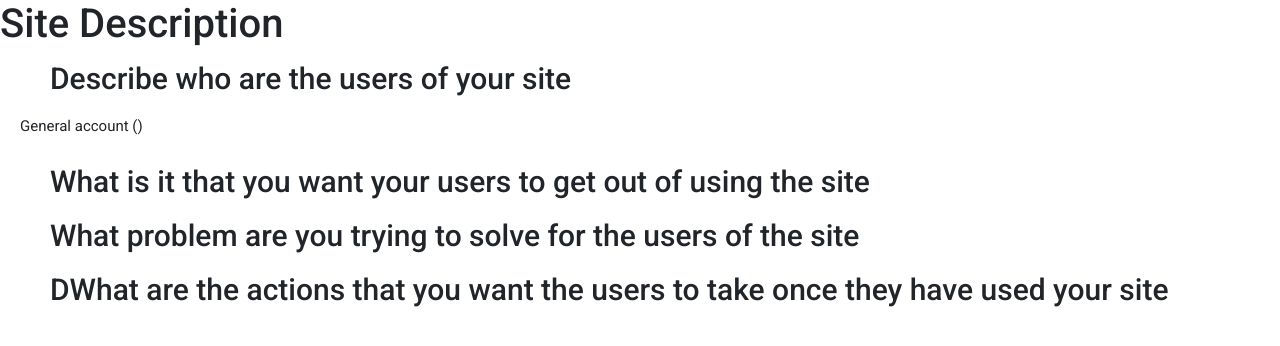
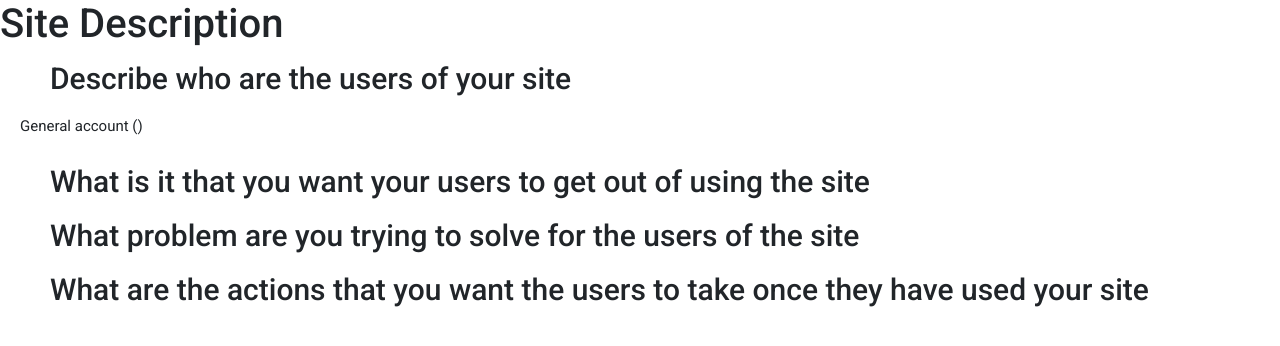
Before and after one commit to sophieLe256/Web-project, a React (Create React App) app: page /description in a window 1280 px wide. Shown: the top 346 px of the page. Built offline with nearby package versions, Linux system fonts and the light colour scheme.

Commit message:
Add description

```diff
--- a/src/component/description/index.jsx
+++ b/src/component/description/index.jsx
@@ -18,7 +18,7 @@ export const Description = () => {
         <h2>What problem are you trying to solve for the users of the site</h2>
     </div>
     <div className="section-4">
-        <h2>DWhat are the actions that you want the users to take once they have used your site</h2>
+        <h2>What are the actions that you want the users to take once they have used your site</h2>
     </div>
 
 
```
